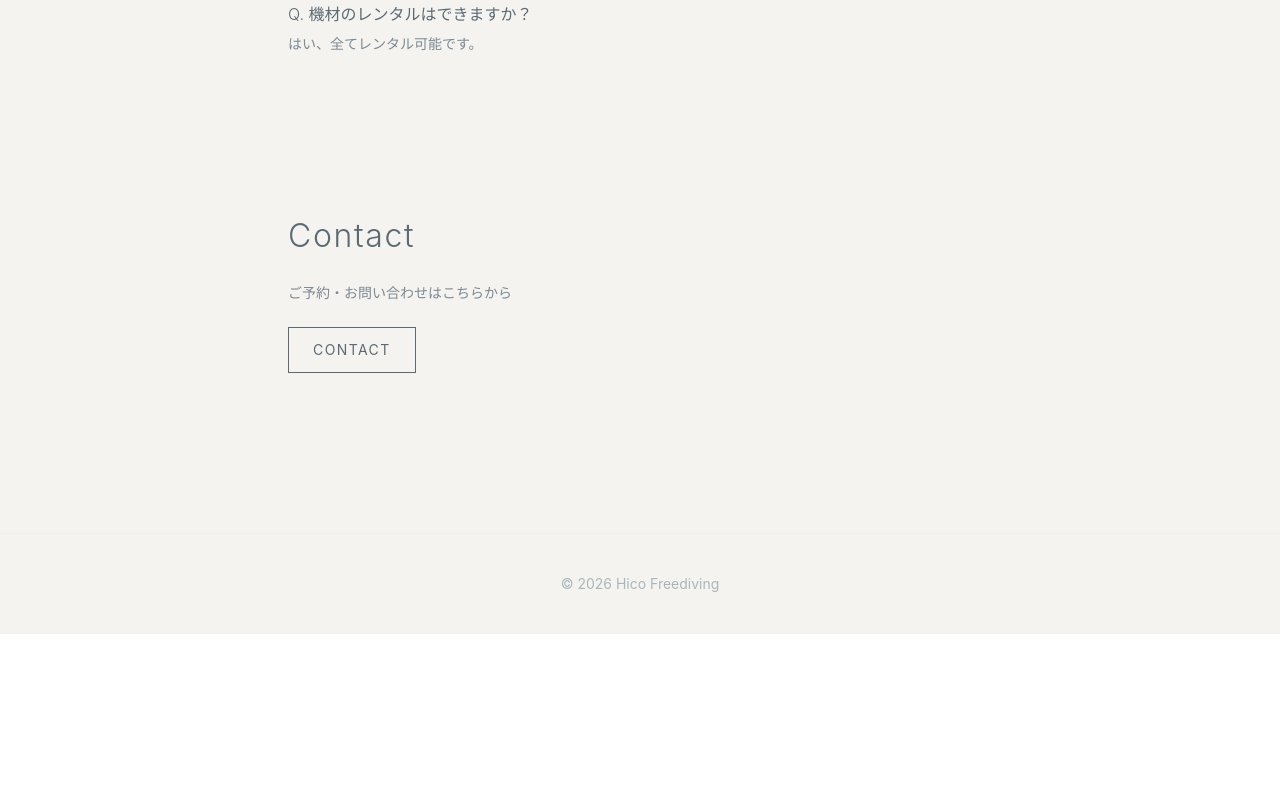
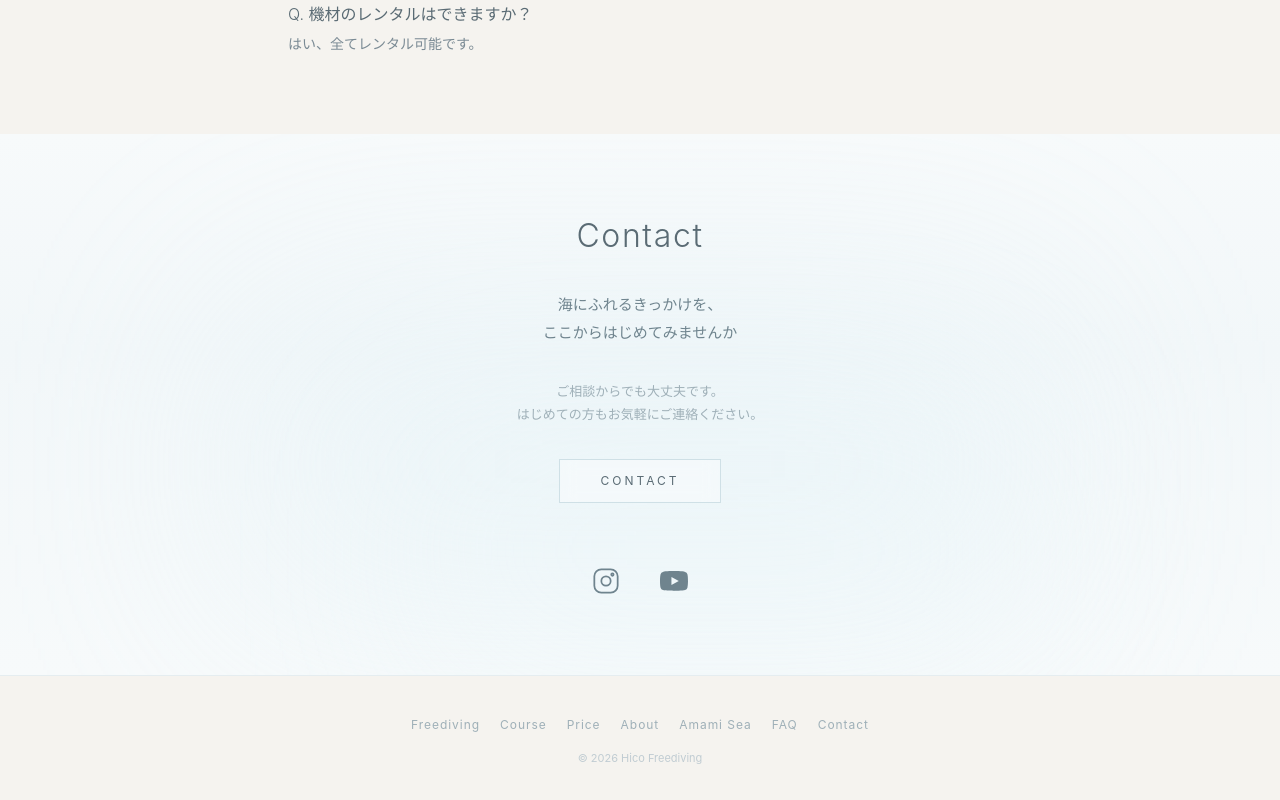
Before and after one commit to ikucha-portfolio/freediving-site, a React (Vite) app: page / in a window 1280 px wide. Shown: the part 2887-3687 px from the top of the page. Before the commit the page ends 3521 px from the top, so only its background shows below. Built offline with nearby package versions, Linux system fonts and the light colour scheme.

Commit message:
refactor: Contact・Footerのレイアウト整理とスタイル最適化

```diff
--- a/package.json
+++ b/package.json
@@ -10,6 +10,7 @@
     "preview": "vite preview"
   },
   "dependencies": {
+    "lucide-react": "^1.7.0",
     "react": "^19.2.4",
     "react-dom": "^19.2.4",
     "react-router-dom": "^7.13.2"
--- a/src/pages/Home.jsx
+++ b/src/pages/Home.jsx
@@ -4,6 +4,7 @@ import TwoColumn from "../components/layout/TwoColumn";
 import TitleBlock from "../components/ui/TitleBlock";
 import BodyText from "../components/ui/BodyText";
 import Container from "../components/layout/Container";
+
 
 export default function Home() {
   return (
@@ -256,20 +257,90 @@ export default function Home() {
       </Section>
 
      {/* Contact */}
-      <Section>
+<Section className="relative py-24 overflow-hidden bg-[#f7fafb]">
+
+  {/* 🌊 ベース（超薄いグラデーション） */}
+  <div className="absolute inset-0 bg-[linear-gradient(180deg,#f7fafb_0%,#f2f7f9_40%,#f7fafb_100%)]" />
+
+  {/* 🌊 水のゆらぎ①（横に広げる） */}
+  <div className="
+    absolute top-1/3 left-1/2 -translate-x-1/2
+    w-[800px] h-[300px]
+    bg-[#dbeff5]
+    opacity-30
+    blur-[120px]
+  " />
+
+  {/* 🌊 水のゆらぎ②（少しズラす） */}
+  <div className="
+    absolute bottom-0 left-1/3
+    w-[600px] h-[250px]
+    bg-[#e8f6fa]
+    opacity-20
+    blur-[100px]
+  " />
+
   <Container size="narrow">
 
-          <div className="space-y-6">
+    <div className="relative text-center space-y-8">
 
-            <TitleBlock>Contact</TitleBlock>
+      <TitleBlock align="center">Contact</TitleBlock>
 
-            <p className="text-[#7a8a94] text-sm">
-              ご予約・お問い合わせはこちらから
+      <p className="text-[#6f848e] text-[15px] leading-[1.9]">
+        海にふれるきっかけを、<br />
+        ここからはじめてみませんか
       </p>
 
-            <button className="px-6 py-3 border border-[#5a6b74] text-[#5a6b74] text-sm tracking-widest hover:bg-[#5a6b74] hover:text-white transition">
+      <p className="text-[#9fb0b8] text-[13px] leading-[1.8]">
+        ご相談からでも大丈夫です。<br />
+        はじめての方もお気軽にご連絡ください。
+      </p>
+
+      <button className="
+        px-10 py-3
+        text-[12px] tracking-[0.25em]
+        text-[#5a6b74]
+        border border-[#cfe0e6]
+        bg-white/40
+        backdrop-blur-sm
+        hover:bg-white/60
+        transition
+      ">
         CONTACT
       </button>
+
+      {/* 🌊 SNS（主役にする） */}
+      <div className="flex justify-center gap-10 pt-8 text-[#6f848e]">
+
+        {/* Instagram */}
+        <a href="#" className="hover:scale-110 transition">
+          <svg
+            xmlns="http://www.w3.org/2000/svg"
+            viewBox="0 0 24 24"
+            fill="none"
+            stroke="currentColor"
+            strokeWidth="1.5"
+            className="w-7 h-7"
+          >
+            <rect x="2" y="2" width="20" height="20" rx="6" />
+            <circle cx="12" cy="12" r="4" />
+            <circle cx="17.5" cy="6.5" r="1" />
+          </svg>
+        </a>
+
+        {/* YouTube */}
+        <a href="#" className="hover:scale-110 transition">
+          <svg
+            xmlns="http://www.w3.org/2000/svg"
+            viewBox="0 0 24 24"
+            fill="currentColor"
+            className="w-7 h-7"
+          >
+            <path d="M23.5 6.2a2.8 2.8 0 0 0-2-2C19.6 3.5 12 3.5 12 3.5s-7.6 0-9.5.7a2.8 2.8 0 0 0-2 2C0 8 0 12 0 12s0 4 .5 5.8a2.8 2.8 0 0 0 2 2c1.9.7 9.5.7 9.5.7s7.6 0 9.5-.7a2.8 2.8 0 0 0 2-2C24 16 24 12 24 12s0-4-.5-5.8zM9.8 15.5V8.5l6.3 3.5-6.3 3.5z"/>
+          </svg>
+        </a>
+
+      </div>
 
     </div>
 
@@ -277,14 +348,31 @@ export default function Home() {
 </Section>
 
 {/* Footer */}
-      <footer className="border-t border-[#eee] py-10 mt-20">
-        <Container>
-          <div className="text-center text-sm text-[#aab6bd]">
+<footer className="border-t border-[#e5edf0]">
+  <Container size="narrow">
+
+    <div className="py-10 text-center space-y-4">
+
+      {/* ナビ（最小） */}
+      <div className="flex justify-center flex-wrap gap-5 text-[12px] text-[#9fb0b8] tracking-[0.08em]">
+        <a href="#">Freediving</a>
+        <a href="#">Course</a>
+        <a href="#">Price</a>
+        <a href="#">About</a>
+        <a href="#">Amami Sea</a>
+        <a href="#">FAQ</a>
+        <a href="#">Contact</a>
+      </div>
+
+      {/* コピーライト */}
+      <div className="text-[11px] text-[#c0ccd2]">
         © 2026 Hico Freediving
       </div>
+
+    </div>
+
   </Container>
 </footer>
-
     </main>
   );
 }
```
Also changed, not shown: 1 other file (tests, documents, lock files or other folders). Lines whose indentation alone changed are shown as unchanged.
